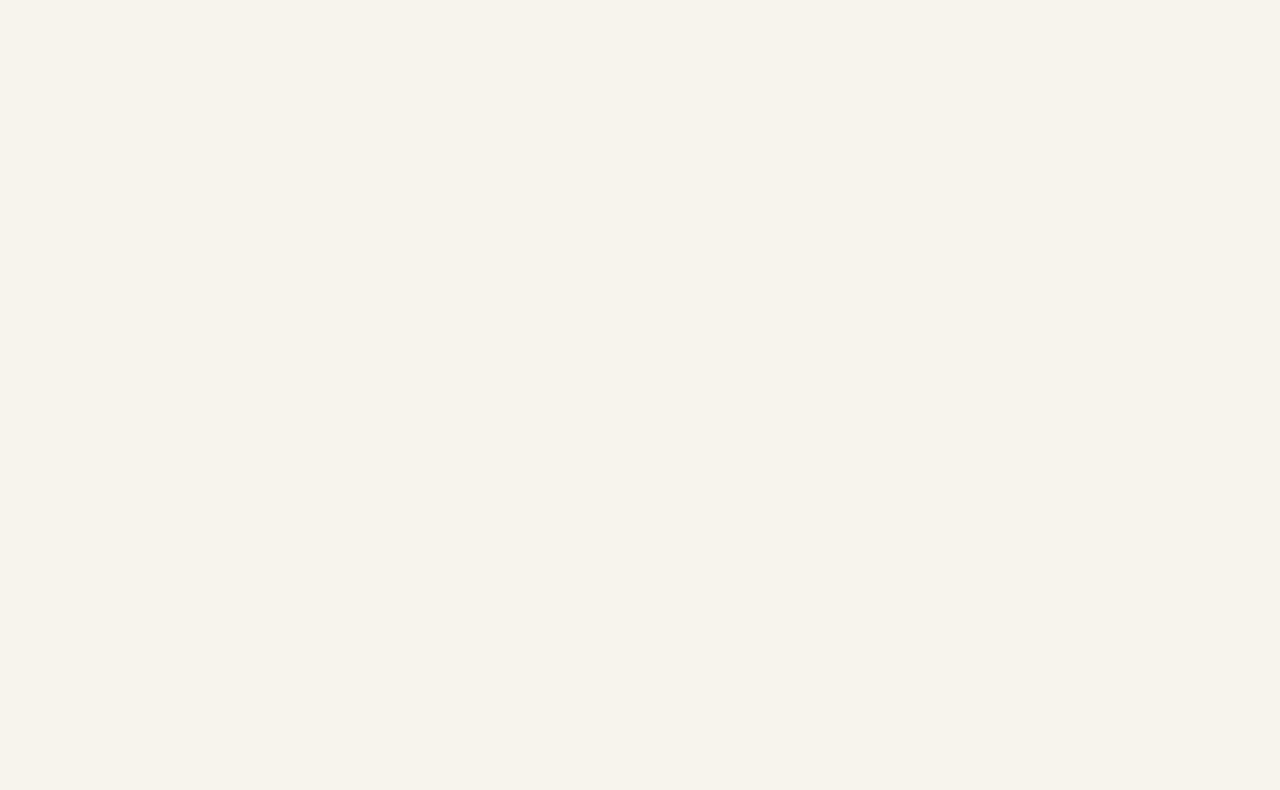
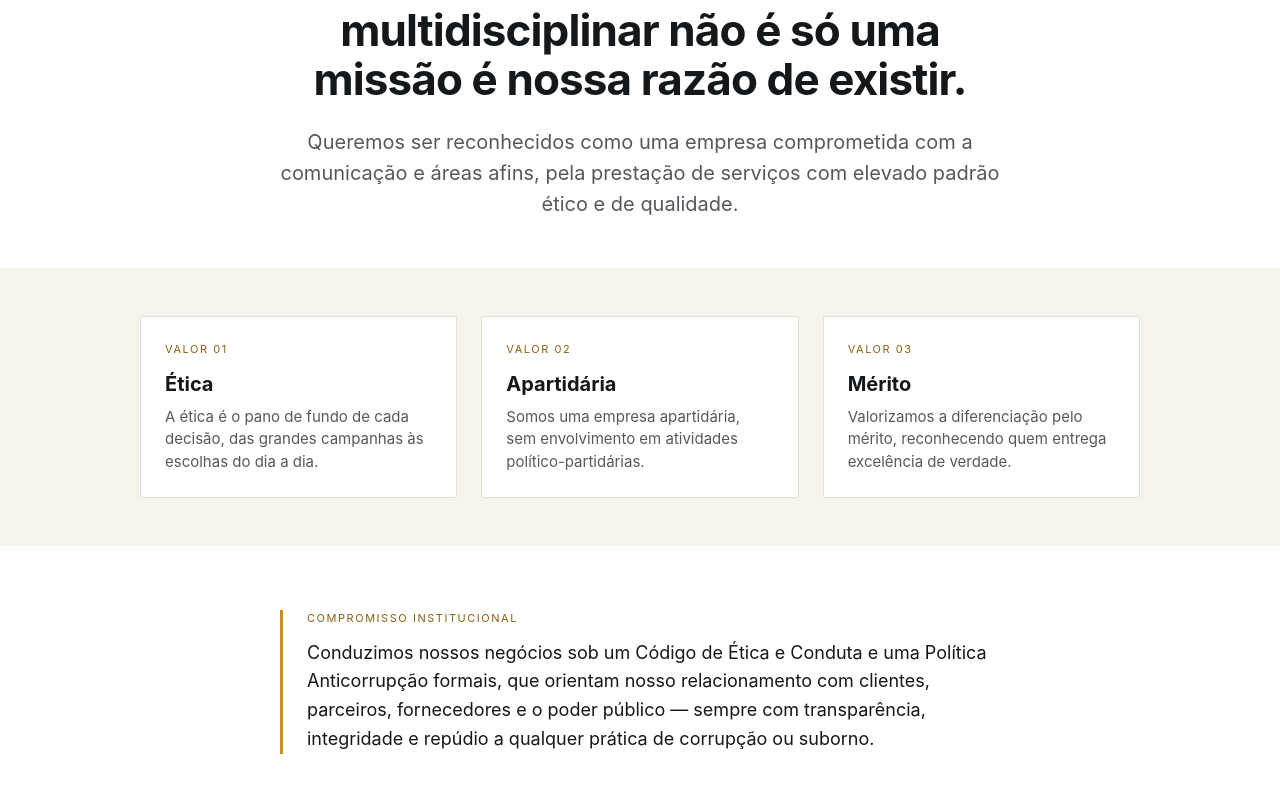
Before and after one commit to msfeques/ASCL-Portifolio, a Next.js app: page /about-us in a window 1280 px wide. Shown: the part 250-1040 px from the top of the page. Built offline with nearby package versions, Linux system fonts and the light colour scheme.

Commit message:
Sobre nós postado

```diff
--- a/app/about-us/page.tsx
+++ b/app/about-us/page.tsx
@@ -3,16 +3,83 @@ import Header from "@/public/components/header";
 
 export default function AboutUs() {
   return (
-    <div className="bg-cream min-h-screen">
-      <main className="flex-1">
-        <div className="bg-cream min-h-screen flex flex-col">
-          <Header />
+    <main>
+      <Header />
+      <section className="w-full px-4 pt-16 pb-12">
+        <div className="max-w-[720px] mx-auto text-center">
+          <p className="font-mono text-[11px] tracking-[0.14em] uppercase text-gold-deep mb-4">
+            Quem somos
+          </p>
+          <h1 className="font-sans text-[34px] md:text-[44px] leading-[1.1] font-bold tracking-[-0.02em] text-ink mb-6">
+            Desenvolver o melhor conteúdo multidisciplinar não é só uma missão é
+            nossa razão de existir.
+          </h1>
+          <p className="font-serif text-xl leading-[1.55] text-muted">
+            Queremos ser reconhecidos como uma empresa comprometida com a
+            comunicação e áreas afins, pela prestação de serviços com elevado
+            padrão ético e de qualidade.
+          </p>
         </div>
-        <div className="bg-cream min-h-screen flex flex-col">
-            <main className="flex-1">{/* header e conteúdo */}</main>
-            <Footer/>
+      </section>
+
+      {/* Valores institucionais */}
+      <section className="w-full px-4 py-12 bg-cream">
+        <div className="max-w-[1000px] mx-auto grid grid-cols-1 md:grid-cols-3 gap-6">
+          <div className="bg-white border border-border rounded-[2px] p-6">
+            <p className="font-mono text-[11px] tracking-[0.14em] uppercase text-gold-deep mb-3">
+              Valor 01
+            </p>
+            <h3 className="font-sans text-xl font-bold text-ink mb-2">Ética</h3>
+            <p className="font-serif text-[15px] leading-[1.5] text-muted">
+              A ética é o pano de fundo de cada decisão, das grandes campanhas
+              às escolhas do dia a dia.
+            </p>
+          </div>
+
+          <div className="bg-white border border-border rounded-[2px] p-6">
+            <p className="font-mono text-[11px] tracking-[0.14em] uppercase text-gold-deep mb-3">
+              Valor 02
+            </p>
+            <h3 className="font-sans text-xl font-bold text-ink mb-2">
+              Apartidária
+            </h3>
+            <p className="font-serif text-[15px] leading-[1.5] text-muted">
+              Somos uma empresa apartidária, sem envolvimento em atividades
+              político-partidárias.
+            </p>
+          </div>
+
+          <div className="bg-white border border-border rounded-[2px] p-6">
+            <p className="font-mono text-[11px] tracking-[0.14em] uppercase text-gold-deep mb-3">
+              Valor 03
+            </p>
+            <h3 className="font-sans text-xl font-bold text-ink mb-2">
+              Mérito
+            </h3>
+            <p className="font-serif text-[15px] leading-[1.5] text-muted">
+              Valorizamos a diferenciação pelo mérito, reconhecendo quem entrega
+              excelência de verdade.
+            </p>
+          </div>
         </div>
-      </main>
-    </div>
+      </section>
+
+      {/* Compromisso com a ética — resumo, não o documento jurídico inteiro */}
+      <section className="w-full px-4 py-16">
+        <div className="max-w-[720px] mx-auto border-l-[3px] border-gold pl-6">
+          <p className="font-mono text-[11px] tracking-[0.14em] uppercase text-gold-deep mb-3">
+            Compromisso institucional
+          </p>
+          <p className="font-serif text-lg leading-[1.6] text-ink">
+            Conduzimos nossos negócios sob um Código de Ética e Conduta e uma
+            Política Anticorrupção formais, que orientam nosso relacionamento
+            com clientes, parceiros, fornecedores e o poder público — sempre com
+            transparência, integridade e repúdio a qualquer prática de corrupção
+            ou suborno.
+          </p>
+        </div>
+      </section>
+      <Footer />
+    </main>
   );
 }
--- a/app/page.tsx
+++ b/app/page.tsx
@@ -1,6 +1,7 @@
 import { Footer } from "@/public/components/footer";
 import Header from "@/public/components/header";
 import AcervoGrid from "@/public/components/acervoGrid";
+import Hero from "@/public/components/hero";
 
 export default function Home() {
   return (
@@ -9,6 +10,7 @@ export default function Home() {
        <Header />
         <div className="bg-cream min-h-screen flex flex-col">
           <main className="flex-1">
+            <Hero />
             <AcervoGrid />
           </main>
           <Footer/>
--- a/public/components/CTaband.tsx
+++ /dev/null
@@ -1,20 +0,0 @@
-import Button from "./button";
-
-export default function CtaBand() {
-  return (
-    <section className="bg-ink px-4 py-16">
-      <div className="max-w-160 mx-auto text-center flex flex-col items-center gap-4">
-        <h2 className="font-sans text-[34px] leading-[1.1] font-bold tracking-[-0.02em] text-gold-mid">
-          Publique com a ACSL
-        </h2>
-        <p className="font-serif text-base text-cream/85 mb-2">
-          Tem uma edição pronta ou quer levar sua instituição pras nossas páginas?
-          Fale com a gente.
-        </p>
-        <Button href="/contato" variant="primary">
-          Publique com a ACSL
-        </Button>
-      </div>
-    </section>
-  );
-}
--- a/public/components/acervoGrid.tsx
+++ b/public/components/acervoGrid.tsx
@@ -63,7 +63,7 @@ export default function AcervoGrid() {
   const colapsado = needsCollapse && !expanded;
 
   return (
-    <section className="w-full px-4 py-16">
+    <section className="w-full px-4 py-16" id="acervo">
       <div className="max-w-310 mx-auto">
         <div className="relative">
           <div
--- a/public/components/hero.tsx
+++ b/public/components/hero.tsx
@@ -1,7 +1,85 @@
+import Image from "next/image";
+import Button from "./button";
+import { magazines } from "../data/magazines";
+
 export default function Hero() {
-    return (
+  // Ordena por data (mais recente primeiro) — a "edição atual" é sempre
+  // calculada a partir dos dados reais, nunca fixada manualmente
+  const ordenadas = [...magazines].sort(
+    (a, b) => new Date(b.date).getTime() - new Date(a.date).getTime()
+  );
+  const [atual, ...resto] = ordenadas;
+  const atras = resto.slice(0, 2); // até 2 capas espiando atrás
+
+  return (
+    <section className="w-full px-4 pt-16 pb-20">
+      <div className="max-w-310 mx-auto grid grid-cols-1 lg:grid-cols-2 gap-12 items-center">
+        {/* Texto */}
         <div>
+          <p className="font-mono text-[11px] tracking-[0.14em] uppercase text-gold-deep mb-4">
+            Edição atual
+          </p>
 
+          <h1 className="font-sans text-[44px] md:text-[68px] leading-[0.98] font-extrabold tracking-[-0.03em] text-ink mb-6">
+            Ideias que ficam nas páginas, não só no feed.
+          </h1>
+
+          <p className="font-serif text-xl leading-[1.55] text-muted max-w-[46ch] mb-8">
+            A ACSL publica revistas institucionais e técnicas, do agronegócio
+            à gestão pública, pra quem quer ler de verdade, não só rolar a tela.
+          </p>
+
+          <div className="flex flex-wrap gap-4">
+            {atual && (
+              <Button href={atual.link} variant="primary">
+                Ler última edição
+              </Button>
+            )}
+            <Button href="#acervo" variant="secondary">
+              Ver todo o acervo
+            </Button>
+          </div>
         </div>
-    )
+
+        {/* Pilha de capas */}
+        {atual && (
+          <div className="relative w-full max-w-95 mx-auto aspect-3/4">
+            {/* Capas de trás — espiando, só pra dar noção de acervo */}
+            {atras[1] && (
+              <div className="absolute inset-0 rotate-[8deg] translate-x-6 translate-y-3 opacity-60">
+                <Image
+                  src={atras[1].coverImage}
+                  alt=""
+                  fill
+                  className="object-cover rounded-xs shadow-[0_16px_40px_rgba(0,0,0,0.3)]"
+                />
+              </div>
+            )}
+            {atras[0] && (
+              <div className="absolute inset-0 -rotate-6 -translate-x-4 translate-y-2 opacity-80">
+                <Image
+                  src={atras[0].coverImage}
+                  alt=""
+                  fill
+                  className="object-cover rounded-xs shadow-[0_18px_44px_rgba(0,0,0,0.35)]"
+                />
+              </div>
+            )}
+
+            {/* Capa em destaque — edição atual */}
+            <div className="relative w-full h-full">
+              <Image
+                src={atual.coverImage}
+                alt={`Capa da edição atual: ${atual.title}`}
+                fill
+                priority
+                className="object-cover rounded-xs shadow-[0_24px_60px_rgba(0,0,0,0.45)]"
+                sizes="(max-width: 1024px) 80vw, 380px"
+              />
+            </div>
+          </div>
+        )}
+      </div>
+    </section>
+  );
 }
```
Also changed, not shown: 1 other file (tests, documents, lock files or other folders).
